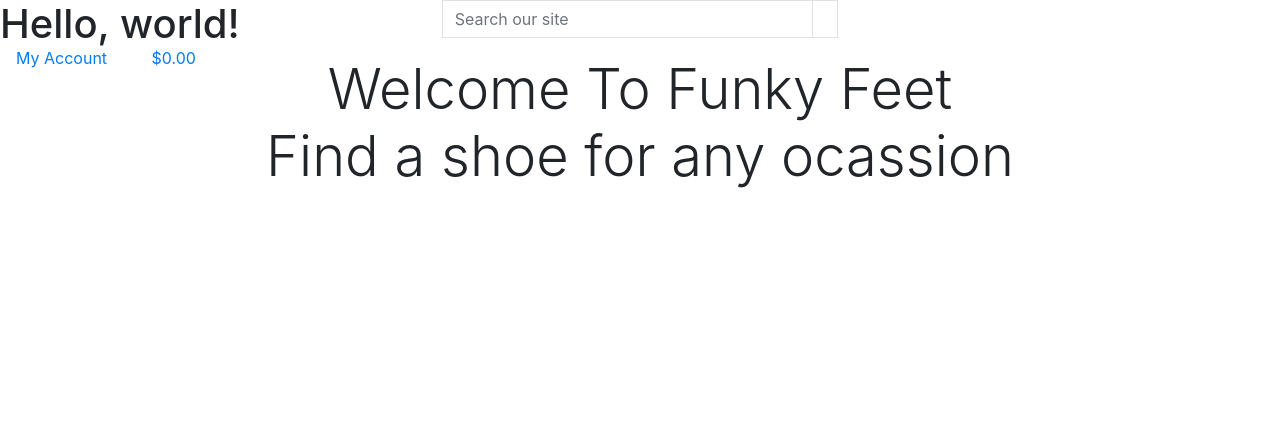
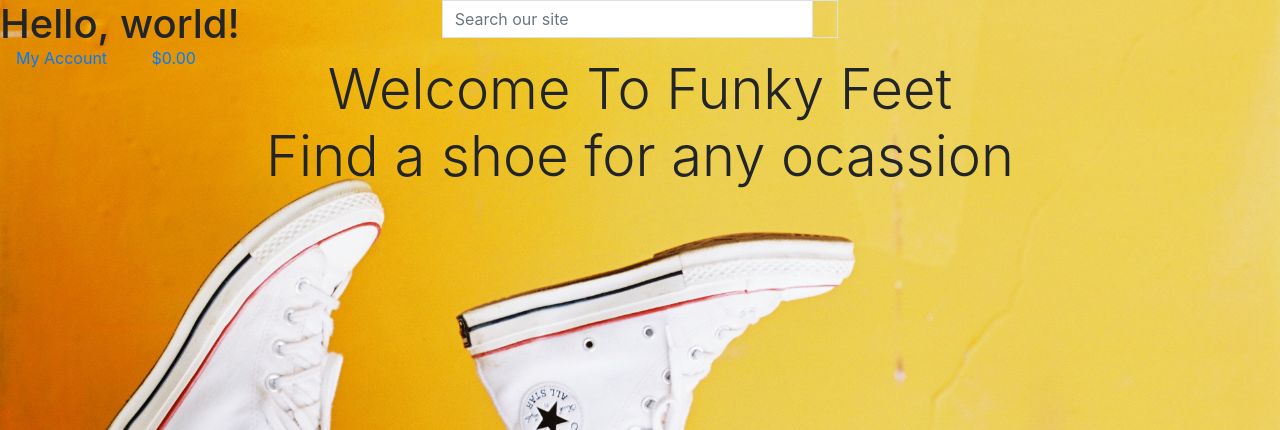
Before and after one commit to Code-Institute-Submissions/KateEllen-shoe_shop_JuneResub, a Django app: page / in a window 1280 px wide. Shown: the top 430 px of the page. Run offline with Django 3.2, Linux system fonts and the light colour scheme.

Commit message:
Add css file and update homepage header

```diff
--- a/FunkyFeet/settings.py
+++ b/FunkyFeet/settings.py
@@ -147,6 +147,10 @@ USE_TZ = True
 # https://docs.djangoproject.com/en/3.2/howto/static-files/
 
 STATIC_URL = '/static/'
+STATICFILES_DIRS = (os.path.join(BASE_DIR, 'static'),)
+
+MEDIA_URL = '/media/'
+MEDIA_ROOT = os.path.join(BASE_DIR, 'media')
 
 # Default primary key field type
 # https://docs.djangoproject.com/en/3.2/ref/settings/#default-auto-field
--- a/FunkyFeet/urls.py
+++ b/FunkyFeet/urls.py
@@ -15,9 +15,11 @@ Including another URLconf
 """
 from django.contrib import admin
 from django.urls import path, include
+from django.conf import settings
+from django.conf.urls.static import static
 
 urlpatterns = [
     path('admin/', admin.site.urls),
     path('accounts/', include('allauth.urls')),
     path('', include('home.urls')),
-]
+] + static(settings.MEDIA_URL, document_root=settings.MEDIA_ROOT)
--- /dev/null
+++ b/static/css/base.css
@@ -0,0 +1,4 @@
+body {
+    background: url('/media/pexels-loc-dang-2421374.jpg') no-repeat center center fixed;
+    background-size: cover;
+}
--- a/templates/base.html
+++ b/templates/base.html
@@ -16,6 +16,7 @@
     <!-- Bootstrap CSS -->
     {% block corecss %}
     <link rel="stylesheet" href="https://cdn.jsdelivr.net/npm/bootstrap@4.4.1/dist/css/bootstrap.min.css" integrity="sha384-Vkoo8x4CGsO3+Hhxv8T/Q5PaXtkKtu6ug5TOeNV6gBiFeWPGFN9MuhOf23Q9Ifjh" crossorigin="anonymous">
+    <link rel="stylesheet" href="{% static 'css/base.css' %}">
     {% endblock %}
 
     {% block extra_css %}
```
Also changed, not shown: media/hero-image.jpg (added), media/pexels-loc-dang-2421374.jpg (added).
